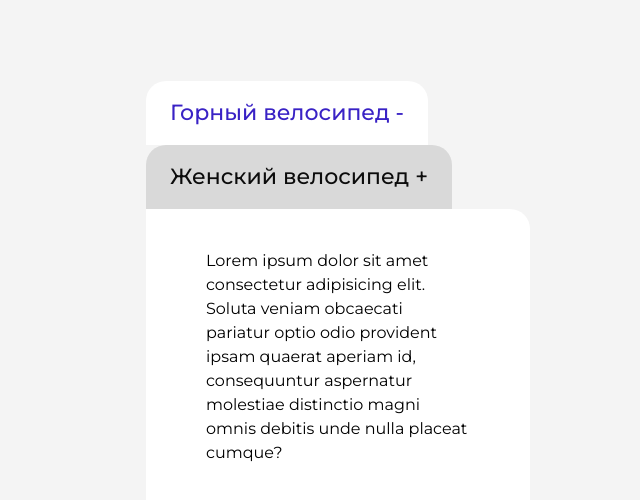
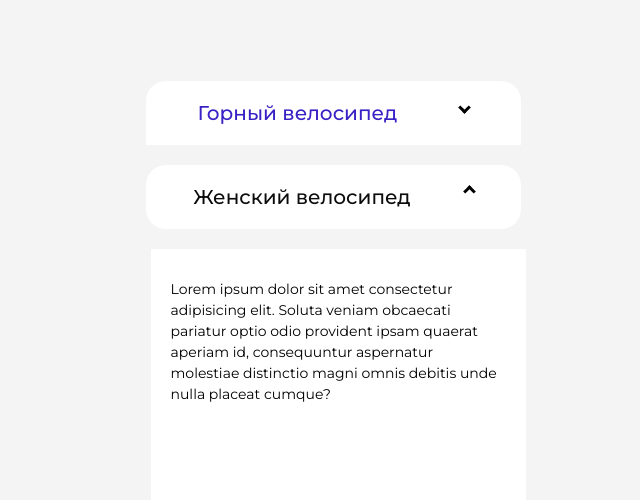
Before and after one commit to levgenprog/bike-site, a React (Create React App) app: page / in a window 768 px wide. Shown: the top 500 px of the page, without its empty margins (46-686 px from the left). Built offline with nearby package versions, Linux system fonts and the light colour scheme; a web font is replaced by a local one.

Commit message:
some adaptivity added

```diff
--- a/src/components/MenuButton.jsx
+++ b/src/components/MenuButton.jsx
@@ -1,14 +1,14 @@
 const MenuButton = (props) => {
-    let sign = ' + ';
+    let arrow = 'arrow-up';
     let cls = 'menu-button unused';
     if (props.type === props.selected) {
-        sign = '-';
+        arrow = 'arrow-down';
         cls = 'menu-button';
     }
 
     return (
         <button className={cls} onClick={props.onClick}>
-            {props.title} {sign}
+            <span>{props.title}</span> <span className={arrow}></span>
         </button>
     );
 }
--- a/src/components/style.css
+++ b/src/components/style.css
@@ -1,6 +1,6 @@
 .container {
+    margin: 0 auto;
     width: 50%;
-    margin: 0 auto;
     margin-top: 81px;
 }
 
@@ -24,14 +24,80 @@
     border-radius: 20px 20px 0px 0px;
     padding: 20px 24px;
     border: none;
-    font-weight: 500;
-    font-size: 22px;
+    display: inline-flex;
+    justify-content: space-between;
 }
 
 .menu-button.unused {
     color: #0C0C0C;
     background: #D9D9D9;
 }
+
+.menu-button span {
+    font-size: 22px;
+    font-weight: 500;
+}
+
+.arrow-up {
+    border: solid black;
+    border-width: 0 3px 3px 0;
+    display: inline-block;
+    padding: 3px;
+    transform: rotate(-135deg);
+    -webkit-transform: rotate(-135deg);
+}
+
+.arrow-down {
+    border: solid black;
+    border-width: 0 3px 3px 0;
+    display: inline-block;
+    padding: 3px;
+    transform: rotate(45deg);
+    -webkit-transform: rotate(45deg);
+}
+
+/* Media queries */
+
+@media screen and (max-width: 480px) {
+    .container {
+        width: 80%;
+        margin-top: 40px;
+    }
+}
+
+@media screen and (min-width: 481px) and (max-width: 768px) {
+    .content {
+        width: 335px;
+        padding: 30px 20px;
+        border-radius: 0px 0px 20px 20px;
+    }
+
+    .menu-button {
+        width: 375px;
+        padding: 22px 20px 21px;
+    }
+
+    .menu-button.unused {
+        background-color: white;
+        color: #0C0C0C;
+        border-radius: 20px;
+        margin: 20px 0;
+    }
+
+    .menu-button span {
+        font-size: 20px;
+    }
+
+
+}
+
+@media screen and (min-width: 769px) and (max-width: 1024px) {}
+
+@media screen and (min-width: 1025px) {}
+
+
+/* Aniations */
+
 
 @keyframes appear {
     0% {
--- a/src/index.css
+++ b/src/index.css
@@ -33,3 +33,47 @@ h3 {
     font-size: 18px;
     line-height: 27px;
 }
+
+@media screen and (max-width: 480px) {
+    * {
+        font-size: 14px;
+        line-height: 21px;
+    }
+
+    h1 {
+        font-size: 24px;
+        line-height: 36px;
+    }
+
+    h2 {
+        font-size: 20px;
+        line-height: 30px;
+    }
+
+    h3 {
+        font-size: 16px;
+        line-height: 24px;
+    }
+}
+
+@media screen and (min-width: 481px) and (max-width: 768px) {
+    * {
+        font-size: 14px;
+        line-height: 21px;
+    }
+
+    h1 {
+        font-size: 24px;
+        line-height: 36px;
+    }
+
+    h2 {
+        font-size: 20px;
+        line-height: 30px;
+    }
+
+    h3 {
+        font-size: 16px;
+        line-height: 24px;
+    }
+}
```
